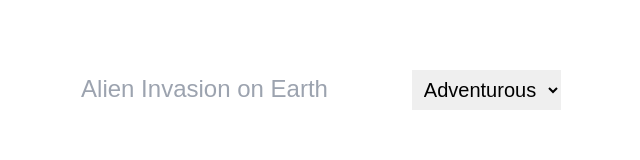
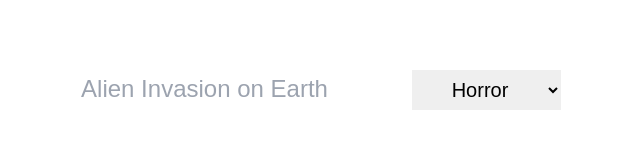
Before and after one commit to anuragts/stories, a Next.js app: page / in a window 1280 px wide. Shown: the part 123-283 px from the top of the page, without its empty margins (361-1001 px from the left). Built offline with nearby package versions, Linux system fonts and the light colour scheme; a web font is replaced by a local one.

Commit message:
added new genre

```diff
--- a/src/pages/index.tsx
+++ b/src/pages/index.tsx
@@ -44,9 +44,10 @@ export default function Home() {
             placeholder="Alien Invasion on Earth"
           />
           <select name="genre" id="genre" className="text-xl py-2 px-2 text-center">
+            <option value="Horror">Horror</option>
             <option value="Adventurous">Adventurous</option>
             <option value="drama">Drama</option>
-            <option value="Horror">Horror</option>
+            <option value="Romance">Romance</option>
             <option value="Fairy Tale">Fairy Tale</option>
             <option value="Fantasy">Fantasy</option>
             <option value="Motivation">Motivation</option>
```
